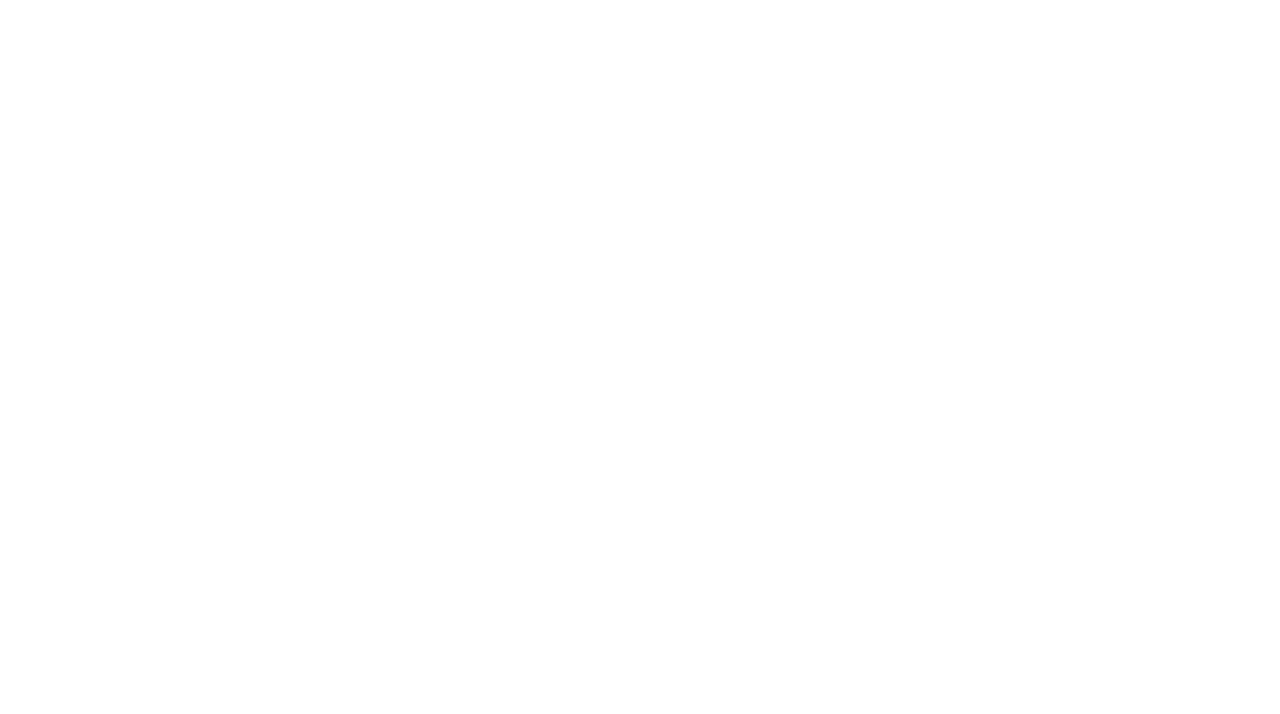
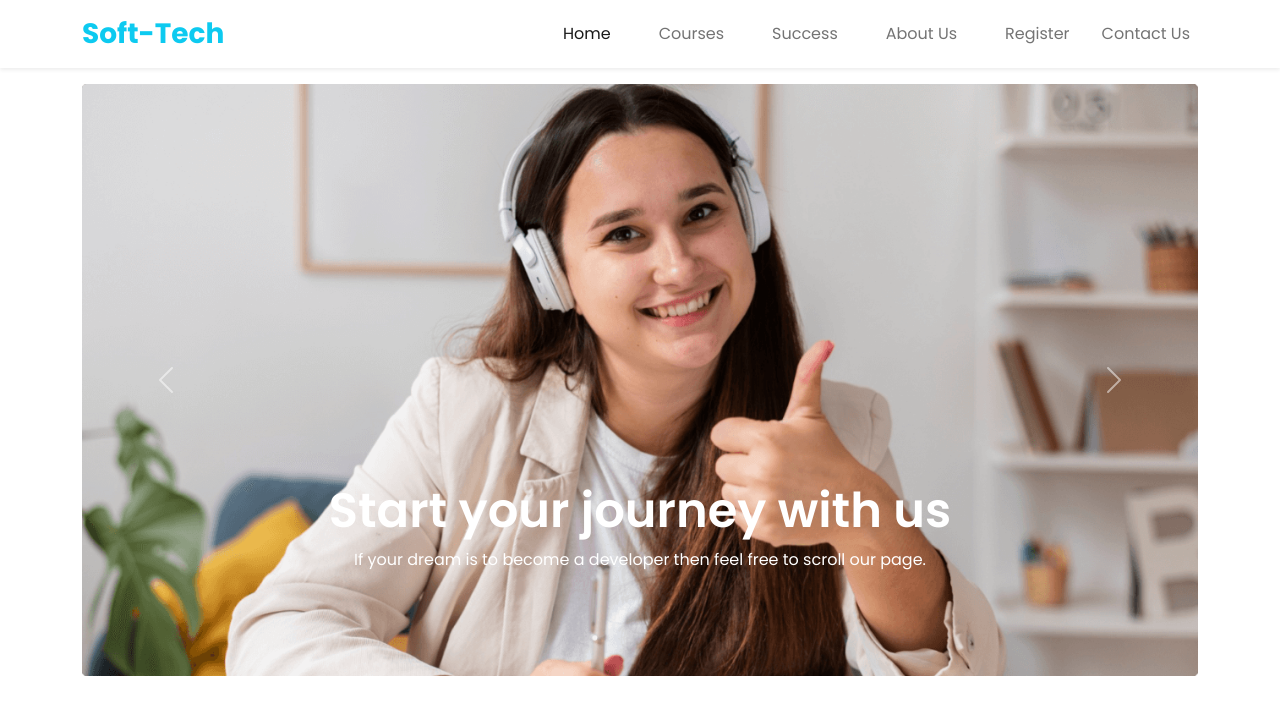
Before and after one commit to Riday1/soft-tech-assignment-2, a plain HTML site: page index.html in a window 1280 px wide. Drawn offline with nearby package versions, Linux system fonts and the light colour scheme.

Commit message:
slider part added

```diff
--- a/index.html
+++ b/index.html
@@ -9,10 +9,99 @@
     <!-- bootstrap CDN liks added here -->
     <link rel="stylesheet" href="https://cdn.jsdelivr.net/npm/bootstrap@5.2.0/dist/css/bootstrap.min.css">
 
+    <!-- Css link added here -->
+    <link rel="stylesheet" href="style.css">
     <title>Soft Tech</title>
+
 </head>
 
 <body>
+
+    <!-- header section placed here -->
+    <header class="sticky-top mb-3 shadow-sm">
+        <nav>
+            <nav class="navbar navbar-expand-lg ">
+                <div class="container">
+                    <a class="navbar-brand fs-3 fw-bold text-info" href="#">Soft-Tech</a>
+                    <button class="navbar-toggler border-0 " type="button" data-bs-toggle="collapse"
+                        data-bs-target="#navbarSupportedContent" aria-controls="navbarSupportedContent"
+                        aria-expanded="false" aria-label="Toggle navigation">
+                        <span class="navbar-toggler-icon"></span>
+                    </button>
+                    <div class="collapse navbar-collapse" id="navbarSupportedContent">
+                        <ul class="navbar-nav ms-auto mb-2 mb-lg-0">
+                            <li class="nav-item mx-3">
+                                <a class="nav-link active" aria-current="page" href="#">Home</a>
+                            </li>
+                            <li class="nav-item mx-3">
+                                <a class="nav-link" href="#">Courses</a>
+                            </li>
+                            <li class="nav-item mx-3 ">
+                                <a class="nav-link" href="#">Success</a>
+                            </li>
+                            <li class="nav-item mx-3">
+                                <a class="nav-link" href="#">About Us</a>
+                            </li>
+                            <li class="nav-item ms-3">
+                                <a class="nav-link" href="#">Register</a>
+                            </li>
+                            <li class="nav-item ms-3">
+                                <a class="nav-link" href="#">Contact Us</a>
+                            </li>
+                        </ul>
+                    </div>
+                </div>
+            </nav>
+
+        </nav>
+    </header>
+
+    <main>
+
+        <!-- slider section placed here -->
+        <section class="container">
+            <div id="carouselExampleCaptions" class="carousel slide" data-bs-ride="false">
+                <div class="carousel-inner">
+                    <div class="carousel-item active ">
+                        <img src="images/cover/cover-1.png" class="d-block w-100" alt="...">
+                        <div class="carousel-caption d-none d-md-block mb-5">
+                            <h5 class="display-5 fw-semibold">Start your journey with us</h5>
+                            <p>If your dream is to become a developer then feel free to scroll our page.</p>
+                        </div>
+                    </div>
+                    <div class="carousel-item ">
+                        <img src="images/cover/cover-2.jpg" class="d-block w-100" alt="...">
+                        <div class="carousel-caption d-none d-md-block">
+                            <h5 class="display-3 fw-bold">Start your journey with us</h5>
+                            <p>If your dream is to become a developer then feel free to scroll our page.</p>
+                        </div>
+                    </div>
+                    <div class="carousel-item">
+                        <img src="images/cover/cover-3.jpg" class="d-block w-100" alt="...">
+                        <div class="carousel-caption d-none d-md-block">
+                            <h5 class="display-3 fw-bold">Start your journey with us</h5>
+                            <p>If your dream is to become a developer then feel free to scroll our page.</p>
+                        </div>
+                    </div>
+                </div>
+                <button class="carousel-control-prev" type="button" data-bs-target="#carouselExampleCaptions"
+                    data-bs-slide="prev">
+                    <span class="carousel-control-prev-icon" aria-hidden="true"></span>
+                    <span class="visually-hidden">Previous</span>
+                </button>
+                <button class="carousel-control-next" type="button" data-bs-target="#carouselExampleCaptions"
+                    data-bs-slide="next">
+                    <span class="carousel-control-next-icon" aria-hidden="true"></span>
+                    <span class="visually-hidden">Next</span>
+                </button>
+
+            </div>
+
+        </section>
+
+
+    </main>
+
 
 
 
--- /dev/null
+++ b/style.css
@@ -0,0 +1,14 @@
+/* google font  place here */
+
+
+@import url('https://fonts.googleapis.com/css2?family=DM+Sans&family=Gantari:ital,wght@0,400;0,500;0,600;0,700;0,800;0,900;1,400;1,500;1,600;1,700;1,800;1,900&family=Lato:ital,wght@0,100;0,300;0,400;0,700;0,900;1,100;1,300;1,400;1,700;1,900&family=Lobster&family=Oleo+Script&family=Poppins:wght@400;500;600;700&display=swap');
+
+body {
+    font-family: 'DM Sans', sans-serif;
+    font-family: 'Gantari', sans-serif;
+    font-family: 'Lato', sans-serif;
+    font-family: 'Lobster', cursive;
+    font-family: 'Oleo Script', cursive;
+    font-family: 'Poppins', sans-serif;
+
+}
```
Also changed, not shown: images/cover/cover-2.jpg.
